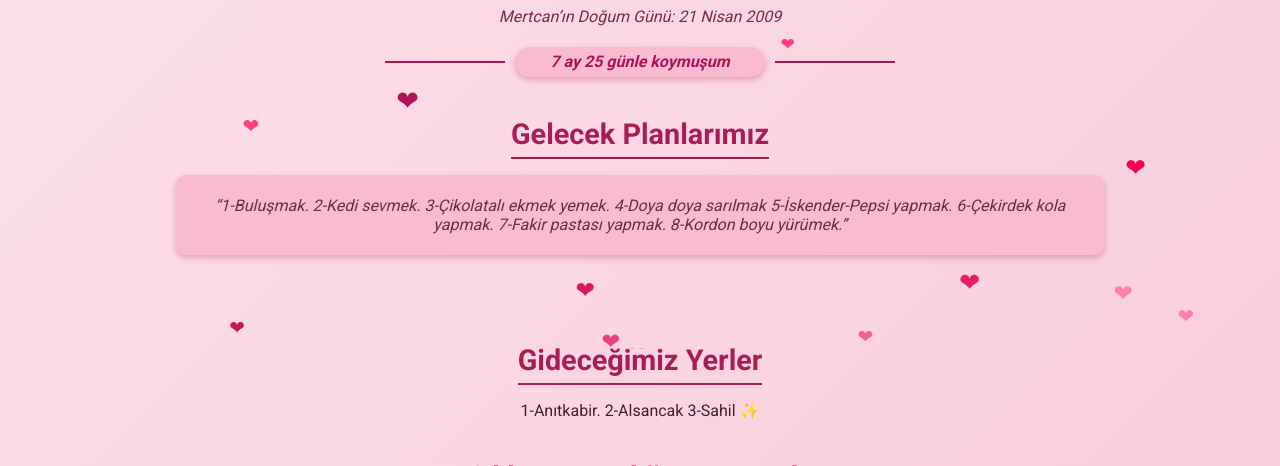
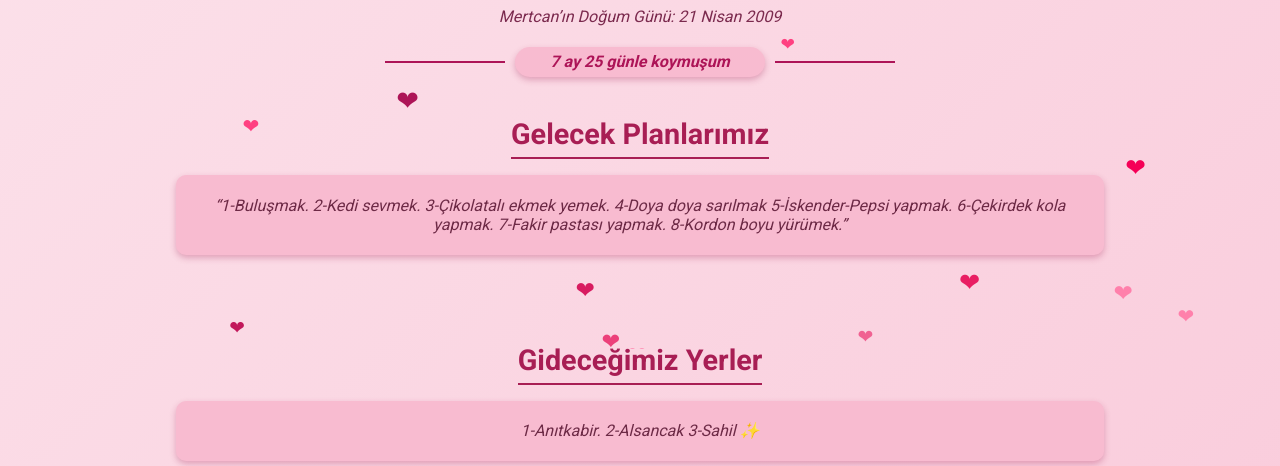
Before and after one commit to MertcanSimsekk/mertcan-yaren, a plain HTML site: page index.html in a window 1280 px wide. Shown: the part 451-917 px from the top of the page. Drawn offline with Linux system fonts and the light colour scheme.

Commit message:
Update index.html

```diff
--- a/index.html
+++ b/index.html
@@ -303,7 +303,7 @@
 <!-- Gideceğimiz Yerler -->
 <div class="section">
   <div class="section-title">Gideceğimiz Yerler</div>
-  <div class="section-content">
+  <div class="plan">
     <p>1-Anıtkabir. 2-Alsancak 3-Sahil ✨</p>
   </div>
 </div>
```
